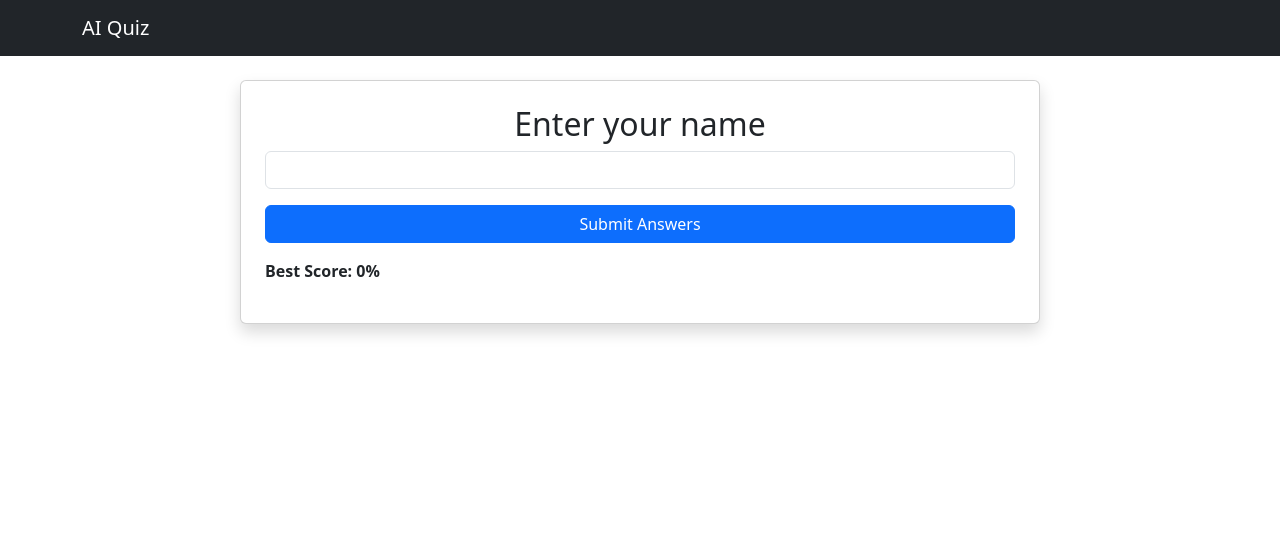
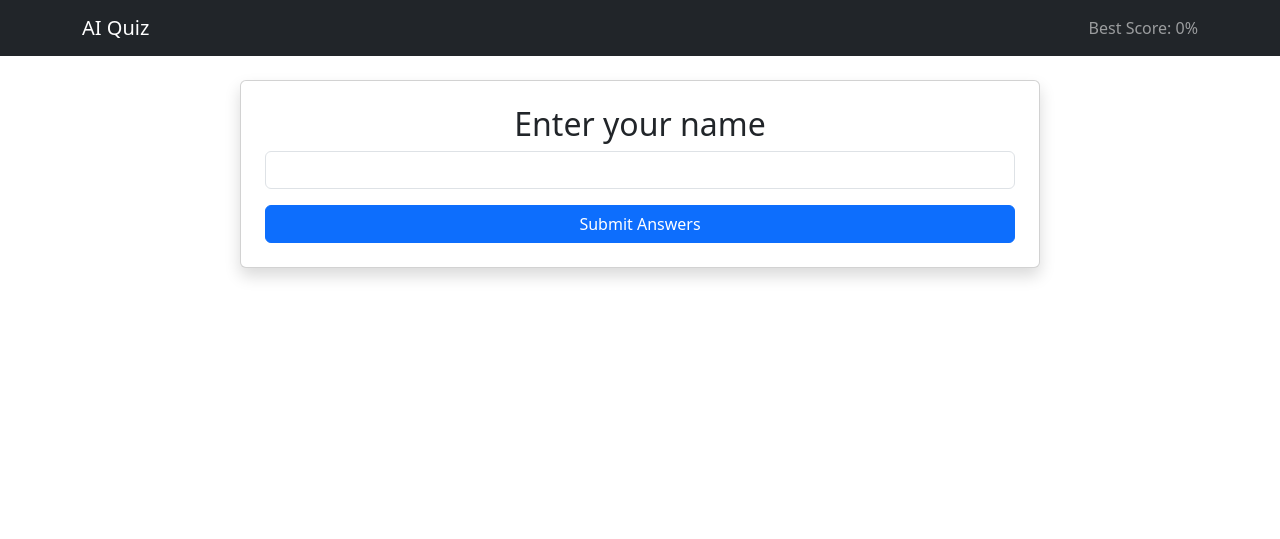
Before and after one commit to FilipRokita/python-ai-quiz, a Flask app: page / in a window 1280 px wide. Shown: the top 539 px of the page. Run offline with Flask 3, Linux system fonts and the light colour scheme.

Commit message:
Display best score in the navbar for improved visibility

```diff
--- a/templates/index.html
+++ b/templates/index.html
@@ -30,10 +30,5 @@
 
         <button type="submit" class="btn btn-primary w-100">Submit Answers</button>
     </form>
-
-    <!-- User's best score -->
-    <div class="mt-3">
-        <p class="fw-bold">Best Score: {{ best_score }}%</p>
-    </div>
 </div>
 {% endblock %}
--- a/templates/layout.html
+++ b/templates/layout.html
@@ -18,6 +18,7 @@
     <nav class="navbar navbar-dark bg-dark">
         <div class="container">
             <a class="navbar-brand" href="/">AI Quiz</a>
+            <span class="navbar-text">Best Score: {{ best_score }}%</span>
         </div>
     </nav>
 
```
